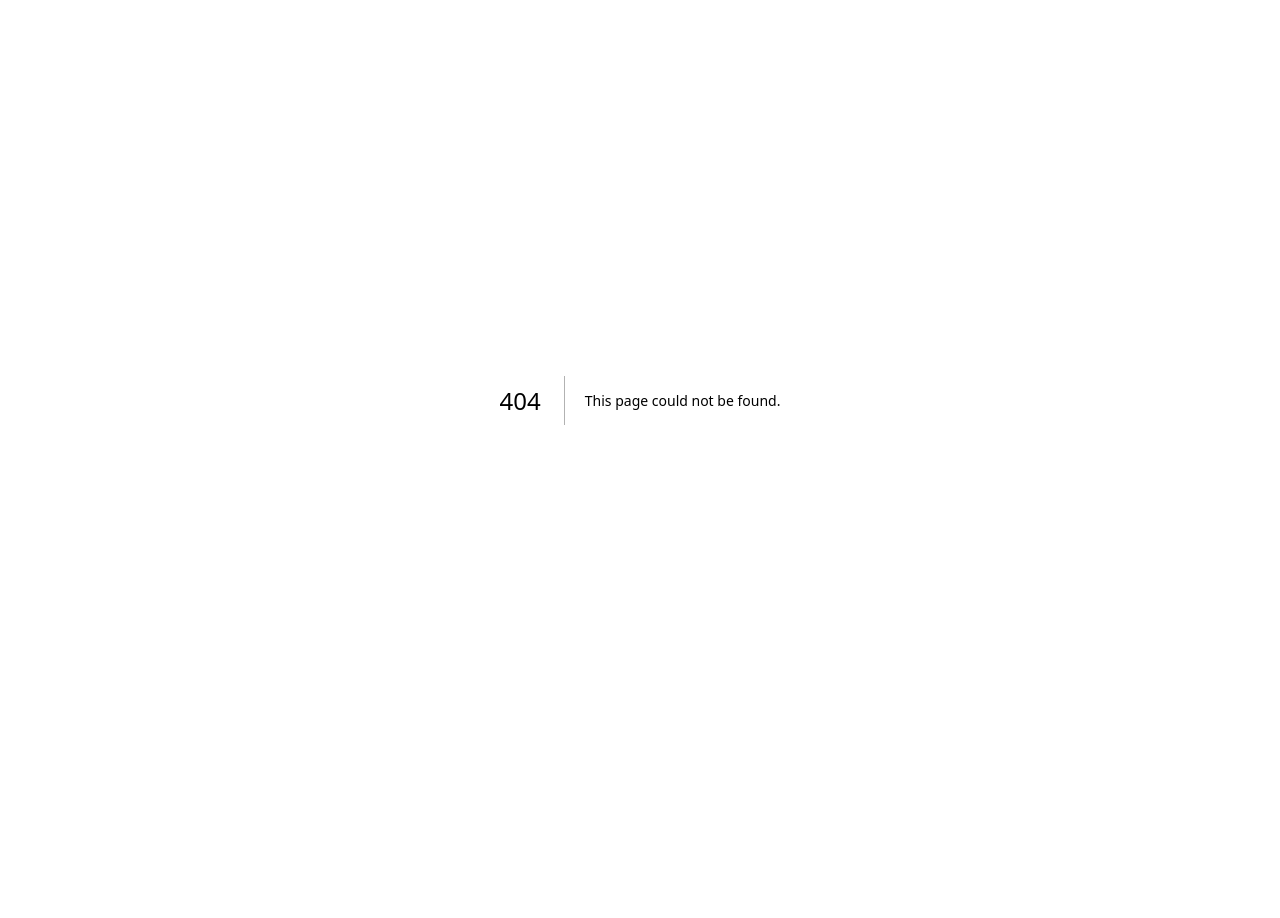
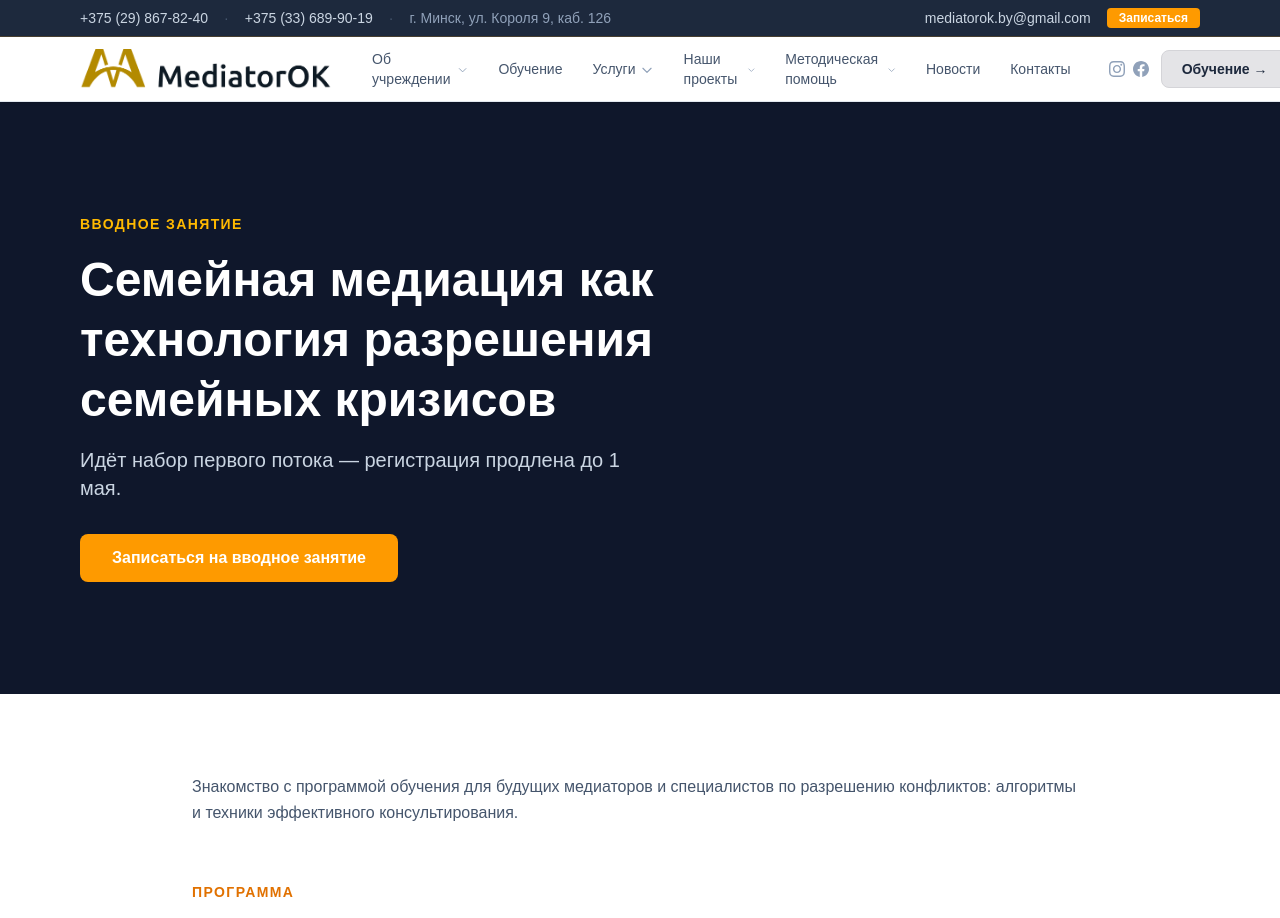
Before and after one commit to ZedMalatesta/newMediatorSite, a Next.js app: page /mini_semeinaya in a window 1280 px wide. Before the commit this address had no page. Shown: the top 918 px of the page. Before the commit the page ends 800 px from the top, so only its background shows below. Built offline with nearby package versions, Linux system fonts and the light colour scheme.

Commit message:
feat: add family mediation intro page

```diff
--- /dev/null
+++ b/app/mini_semeinaya/page.tsx
@@ -0,0 +1,43 @@
+import type { Metadata } from "next";
+import TopBar from "@layout/TopBar";
+import Navbar from "@layout/Navbar";
+import Footer from "@layout/Footer";
+import { EventHero } from "@sections/EventHero/EventHero";
+import { EventDetails } from "@sections/EventDetails/EventDetails";
+import { EventSignup } from "@sections/EventSignup/EventSignup";
+
+export const metadata: Metadata = {
+  title: "Семейная медиация как технология разрешения семейных кризисов | МедиаторОк Проф",
+  description:
+    "Вводное знакомство с курсом семейной медиации: алгоритмы и техники эффективного консультирования. Набор группы открыт.",
+};
+
+export default function MiniSemeinayaPage() {
+  return (
+    <div className="min-h-screen bg-white">
+      <TopBar />
+      <Navbar />
+      <main>
+        <EventHero
+          eyebrow="Вводное занятие"
+          title="Семейная медиация как технология разрешения семейных кризисов"
+          subtitle="Идёт набор первого потока — регистрация продлена до 1 мая."
+          ctaLabel="Записаться на вводное занятие"
+        />
+        <EventDetails
+          description={[
+            "Знакомство с программой обучения для будущих медиаторов и специалистов по разрешению конфликтов: алгоритмы и техники эффективного консультирования.",
+          ]}
+          groups={[
+            {
+              heading: "Что вы узнаете",
+              items: ["Принципы эффективного консультирования", "Алгоритмы консультации", "Базовые навыки семейной медиации"],
+            },
+          ]}
+        />
+        <EventSignup />
+      </main>
+      <Footer />
+    </div>
+  );
+}
```
